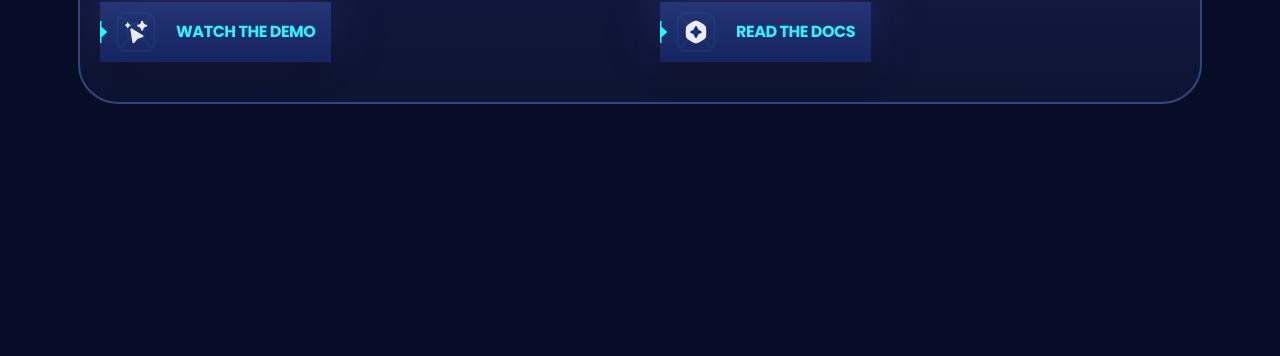
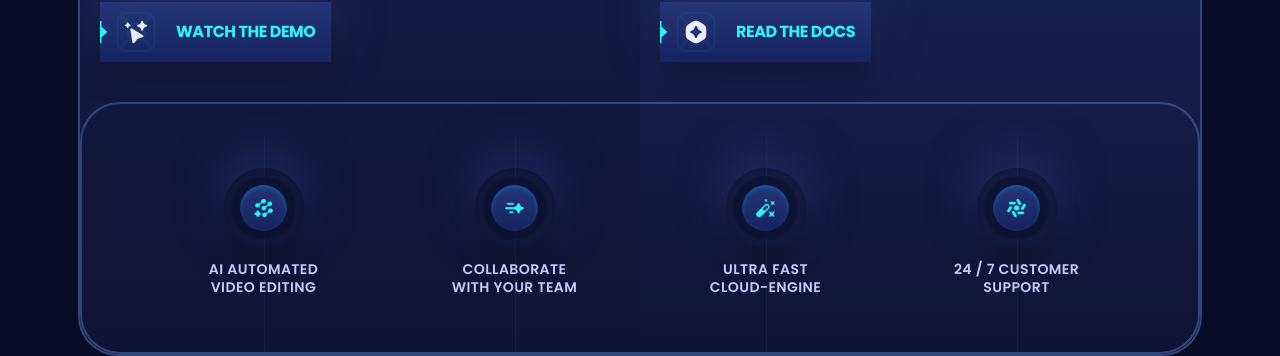
Before and after one commit to HarsikaKumari/xora-web, a React (Vite) app: page / in a window 1280 px wide. Shown: the part 1440-1796 px from the top of the page. Before the commit the page ends 1544 px from the top, so only its background shows below. Built offline with nearby package versions, Linux system fonts and the light colour scheme.

Commit message:
feat(ui): add details section to the Features component

```diff
--- a/src/sections/Features.jsx
+++ b/src/sections/Features.jsx
@@ -1,5 +1,5 @@
 import { Element } from "react-scroll";
-import { features } from "../constants/index.js";
+import { details, features } from "../constants/index.js";
 import Button from "../components/Button.jsx";
 
 const Features = () => {
@@ -36,6 +36,37 @@
                 <Button icon={button.icon}>{button.title}</Button>
               </div>
             ))}
+            <ul
+              className="relative flex justify-around flex-grow px-[5%]
+              border-2 border-s3 rounded-7xl max-md:hidden"
+            >
+              <div className="absolute bg-s3/20 top-[38%]" />
+              {details.map(({ id, icon, title }) => (
+                <li key={id} className="relative pt-16 px-4 pb-14">
+                  <div
+                    className="absolute top-8 bottom-0 left-1/2 bg-s3/20
+                    w-[1px] h-full z-10"
+                  />
+                  <div
+                    className="flex items-center justify-center
+                    mx-auto mb-3 border-2 border-s2 rounded-full hover:border-s4
+                    transition-all duration-500 shadow-500 size-20"
+                  >
+                    <img
+                      src={icon}
+                      alt={title}
+                      className="size-17/20 object-contain z-20"
+                    />
+                  </div>
+                  <h3
+                    className="relative z-2 max-w-36 mx-auto my-0
+                    base-small text-center uppercase"
+                  >
+                    {title}
+                  </h3>
+                </li>
+              ))}
+            </ul>
           </div>
         </div>
       </Element>
```
